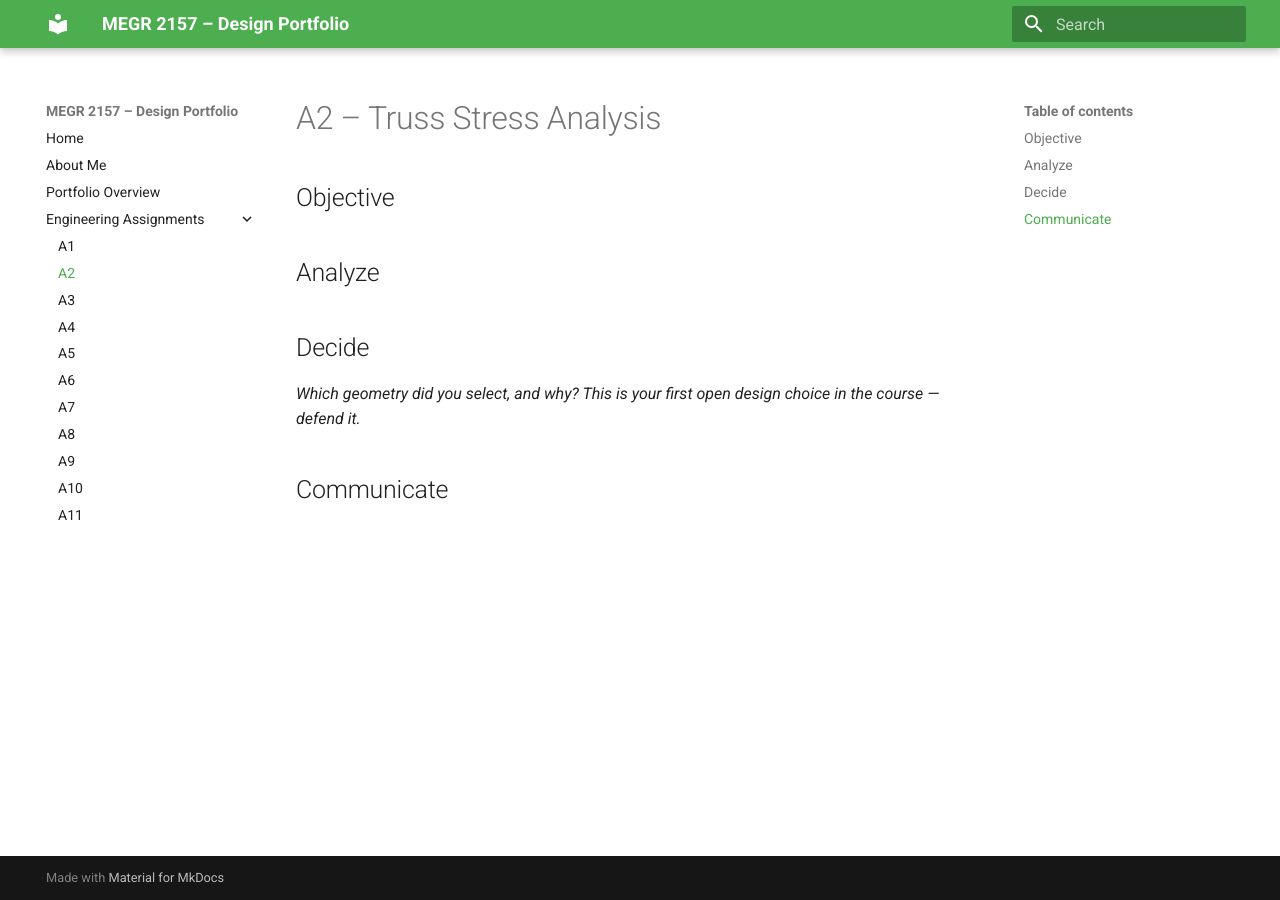
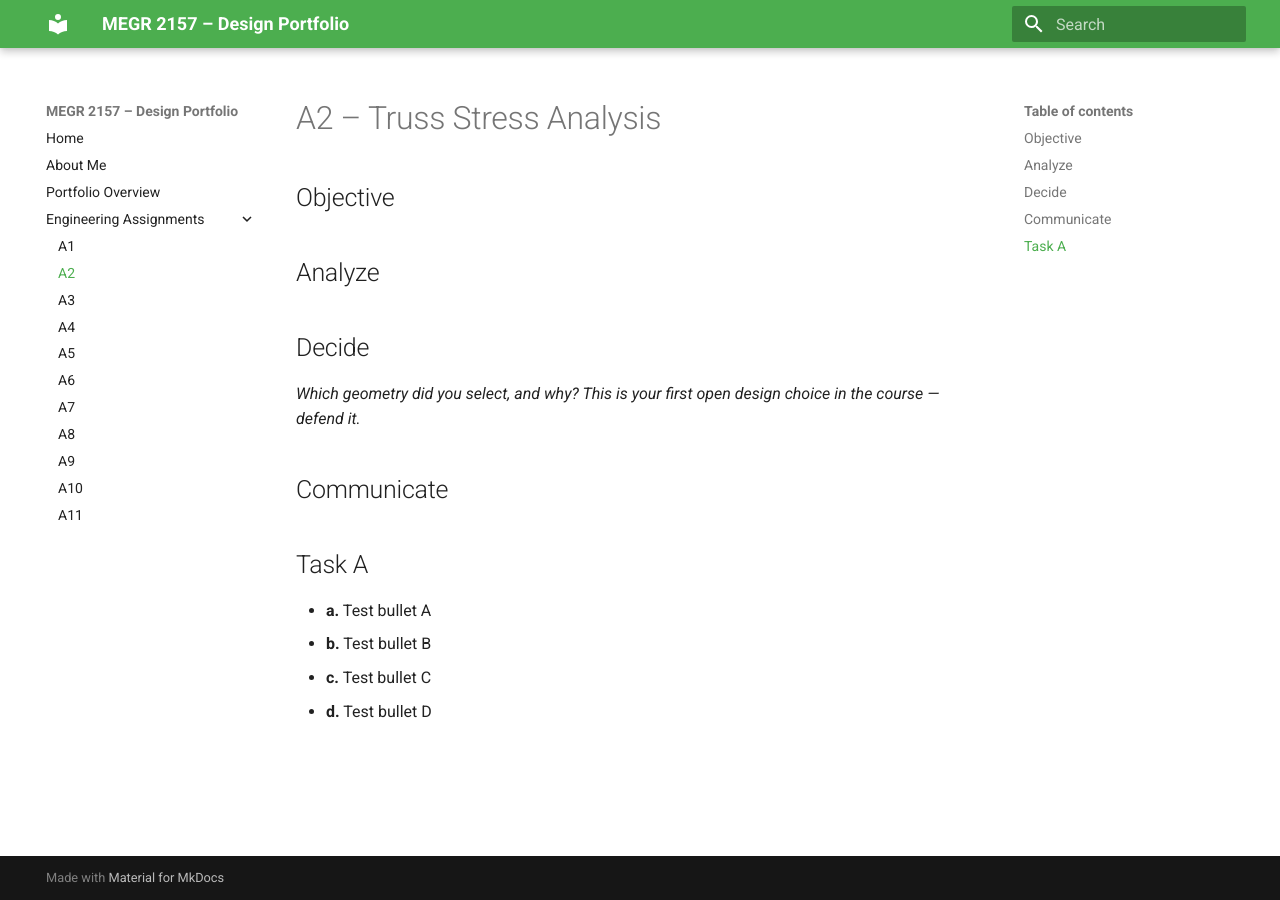
Before and after one commit to smateus0/megr2157-portfolio, an MkDocs documentation site: the page built from docs/assignments/A02/index.md, in a window 1280 px wide. Built offline with MkDocs 1.6.1 and Material for MkDocs 9.7.7, drawn with Linux system fonts in a browser that asks for light colours.

Commit message:
Update index.md

```diff
--- a/docs/assignments/A02/index.md
+++ b/docs/assignments/A02/index.md
@@ -10,3 +10,10 @@
 _Which geometry did you select, and why? This is your first open design choice in the course — defend it._
 
 ## Communicate
+
+## Task A
+
+- **a.** Test bullet A
+- **b.** Test bullet B
+- **c.** Test bullet C
+- **d.** Test bullet D
```
